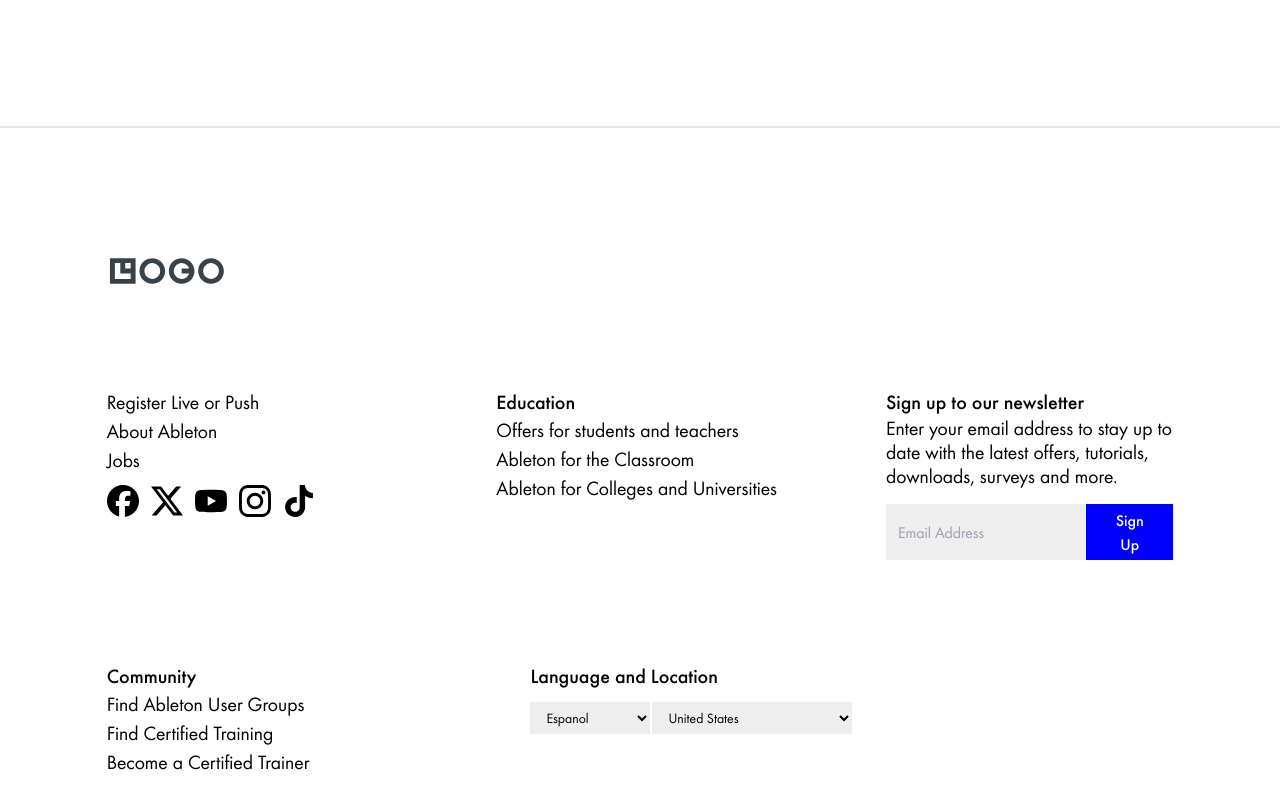
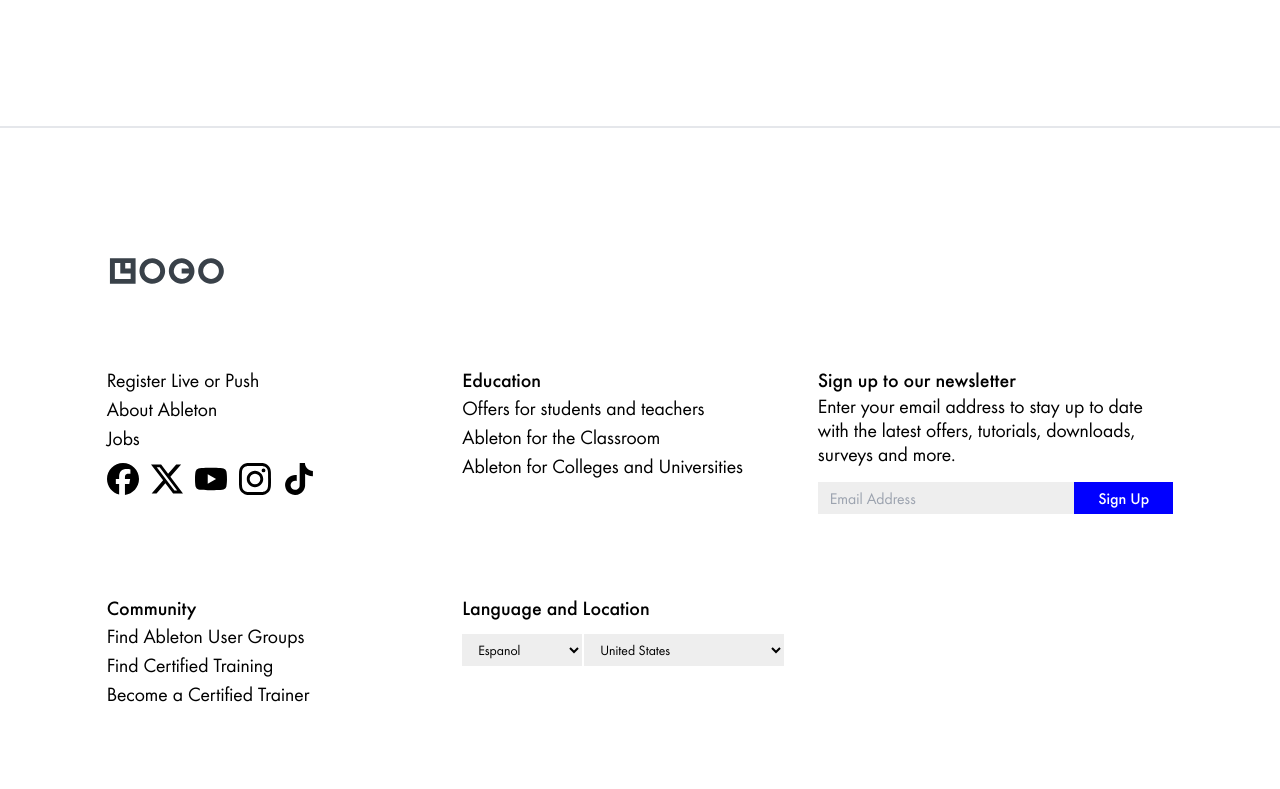
Before and after one commit to adangleterre/FrontEndPractice, a React (Vite) app in the folder Abbleton/: page / in a window 1280 px wide. Shown: the part 6610-7399 px from the top of the page. Built offline with nearby package versions, Linux system fonts and the light colour scheme.

Commit message:
Fix footer content spacing for lg screens

```diff
--- a/Abbleton/src/sections/Footer.jsx
+++ b/Abbleton/src/sections/Footer.jsx
@@ -8,11 +8,11 @@
 
 function Footer() {
     return (
-        <footer className="flex flex-col w-10/12 gap-[8vw] pt-[8vw] mx-auto lg:py-32">
+        <footer className="flex flex-col w-10/12 gap-[8vw] lg:gap-20 pt-[8vw] mx-auto lg:pt-32">
             <div>
                 <BrandLogo />
             </div>
-            <div className="flex flex-col gap-[8vw] flex-nowrap lg:flex-row-reverse">
+            <div className="flex flex-col gap-[8vw] lg:gap-0 flex-nowrap lg:flex-row-reverse">
                 <div className="lg:w-1/3">
                     <label>
                         <h3 className="font-medium">Sign up to our newsletter</h3>
@@ -45,7 +45,7 @@
                     </ul>
                 </div>
             </div>
-            <div className="flex flex-col gap-[8vw] flex-nowrap lg:flex-row">
+            <div className="flex flex-col gap-[8vw] lg:gap-0 flex-nowrap lg:flex-row">
                 <div className="lg:w-1/3">
                     <h3 className="font-medium">Community</h3>
                     <ul>
```
